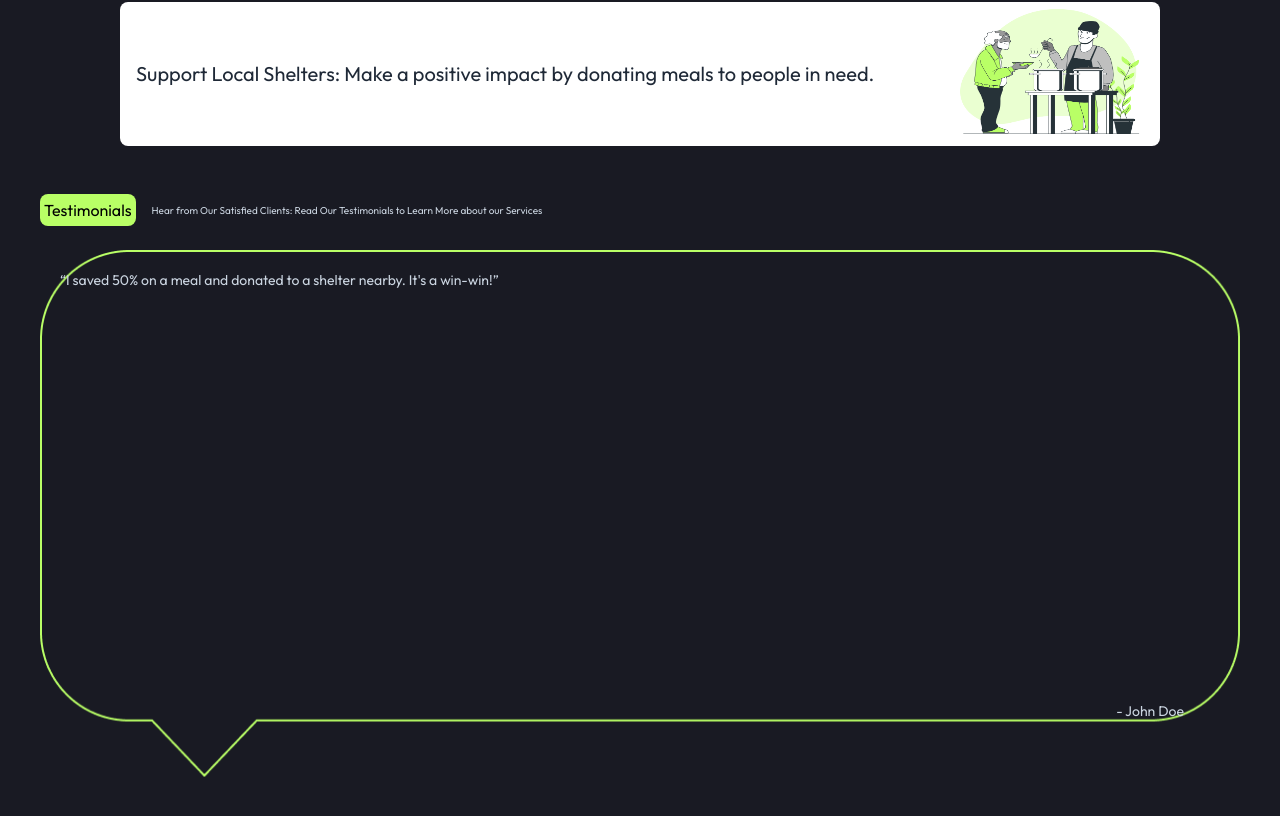
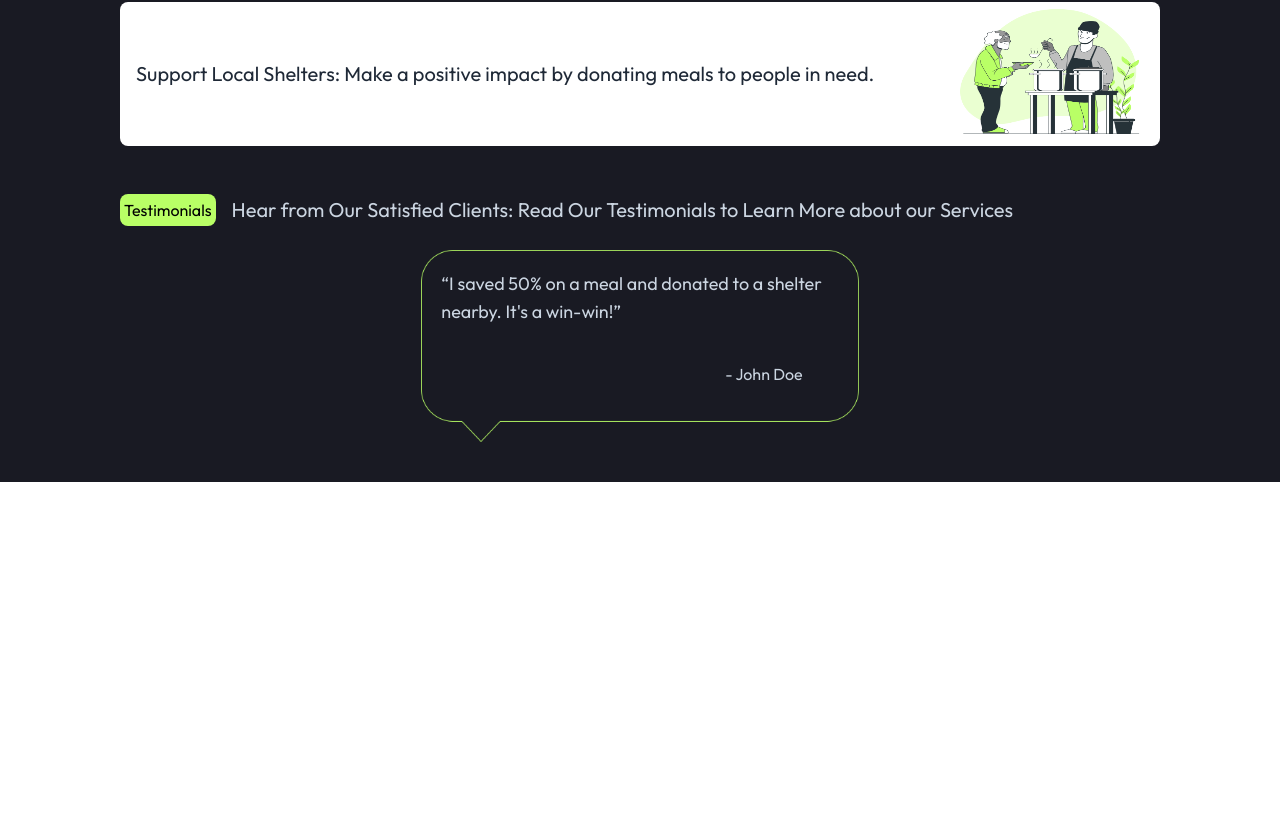
Before and after one commit to Ankit-Kumar20/Edibite, a React (Vite) app in the folder frontend/: page / in a window 1280 px wide. Shown: the part 894-1710 px from the top of the page. After the commit the page ends 1376 px from the top, so only its background shows below. Built offline with nearby package versions, Linux system fonts and the light colour scheme.

Commit message:
Update Testimonials.jsx

```diff
--- a/frontend/src/components/Testimonials/Testimonials.jsx
+++ b/frontend/src/components/Testimonials/Testimonials.jsx
@@ -3,17 +3,17 @@ import { Bubble } from '../../assets/images/assets'
 
 const Testimonials = () => {
   return (
-    <div className='p-6 mx-4'>
+    <div className='p-6 mx-4 md:mx-24'>
       <div className='flex items-center'>
         <h1 className='text-md text-[#000000] bg-[#B9FF66] p-1 rounded-lg inline-flex'>Testimonials</h1>
-        <p className='text-slate-300 text-[10px] ml-4'>Hear from Our Satisfied Clients: Read Our Testimonials to Learn More about our Services</p>
+        <p className='text-slate-300 text-[10px] ml-4 md:text-xl'>Hear from Our Satisfied Clients: Read Our Testimonials to Learn More about our Services</p>
       </div>
       <div className='mt-6'>
         <div className='flex justify-around'>
             <div className='relative'>
-                <img className='' src={Bubble} alt="" />
-                <p className='text-slate-300 text-sm absolute top-0 left-0 p-5 '>“I saved 50% on a meal and donated to a shelter nearby. It's a win-win!”</p>
-                <p className='text-slate-300 text-sm absolute bottom-0 right-0 p-14'>- John Doe</p>
+                <img className='md:h-48' src={Bubble} alt="" />
+                <p className='text-slate-300 text-sm absolute top-0 left-0 p-5 md:text-lg'>“I saved 50% on a meal and donated to a shelter nearby. It's a win-win!”</p>
+                <p className='text-slate-300 text-sm absolute bottom-0 right-0 p-14 md:text-base'>- John Doe</p>
             </div>
         </div>
       </div>
```
